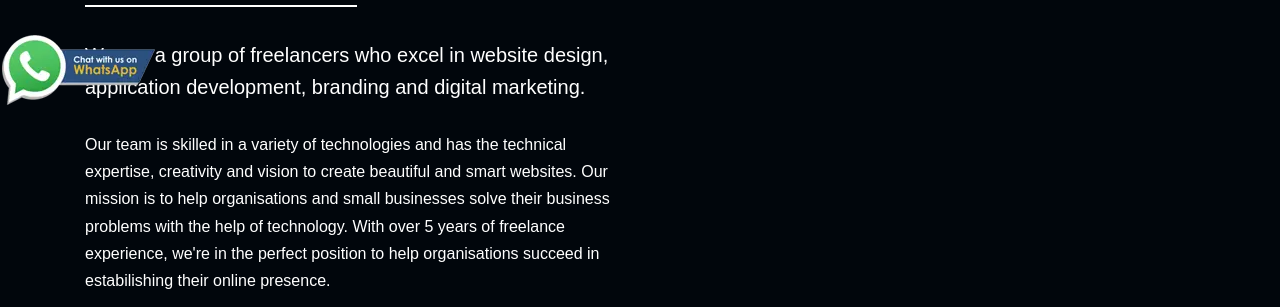
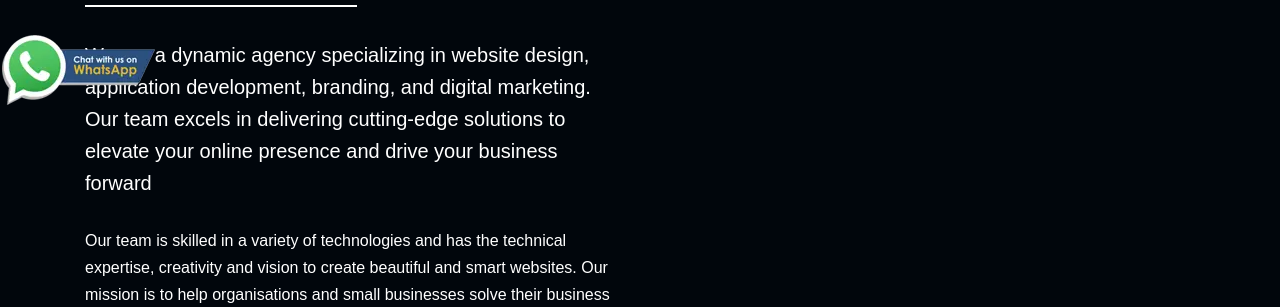
Before and after one commit to sushantmahajan85/dot.net, a plain HTML site: page index.html in a window 1280 px wide. Shown: the part 684-991 px from the top of the page. Drawn offline with Linux system fonts and the light colour scheme.

Commit message:
Update index.html

```diff
--- a/index.html
+++ b/index.html
@@ -177,8 +177,7 @@
             <h1>A little about us</h1>
             <hr />
             <h4>
-              We are a group of freelancers who excel in website design,
-              application development, branding and digital marketing.
+We are a dynamic agency specializing in website design, application development, branding, and digital marketing. Our team excels in delivering cutting-edge solutions to elevate your online presence and drive your business forward
             </h4>
             <p>
               Our team is skilled in a variety of technologies and has the
```
